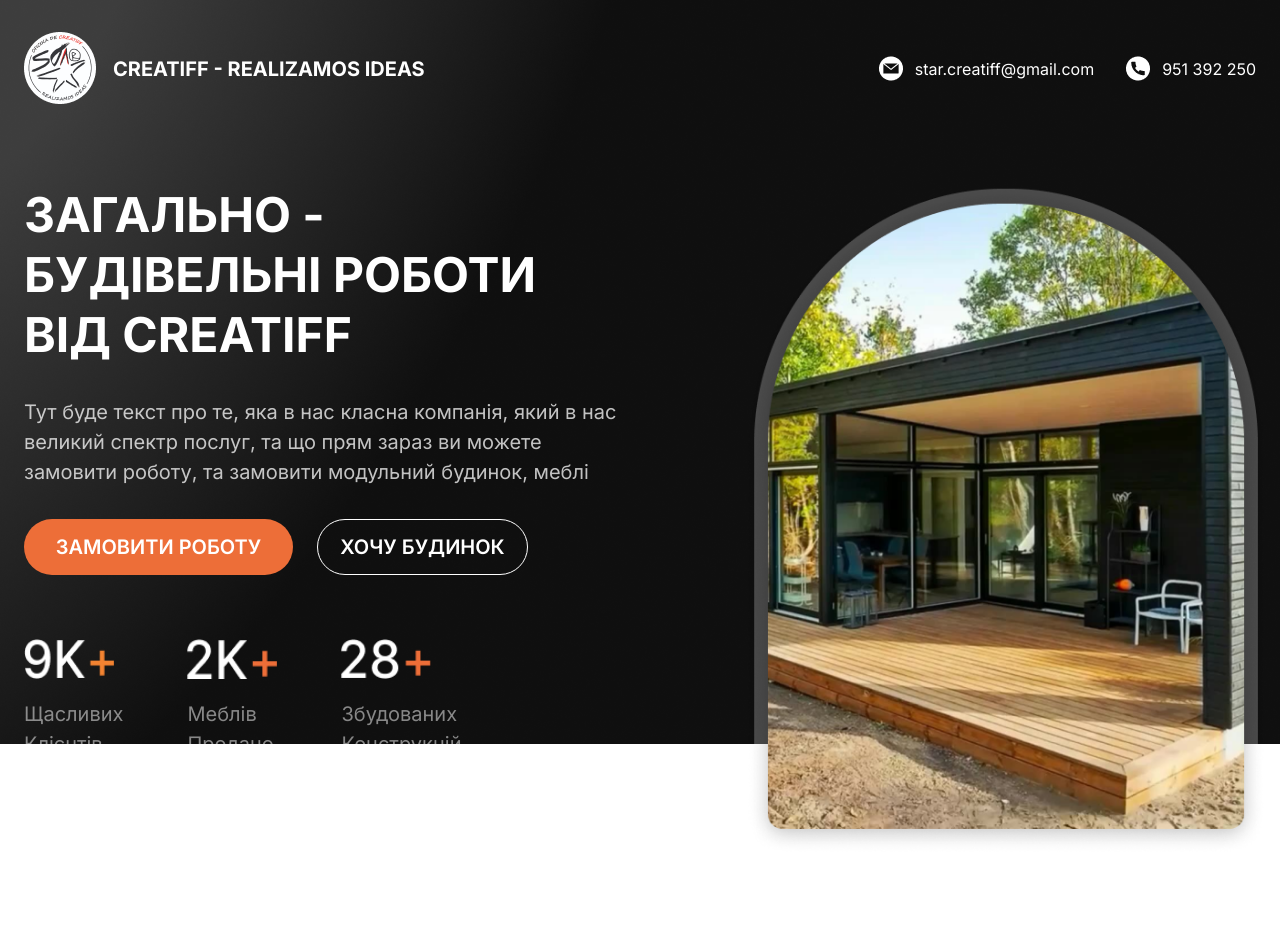
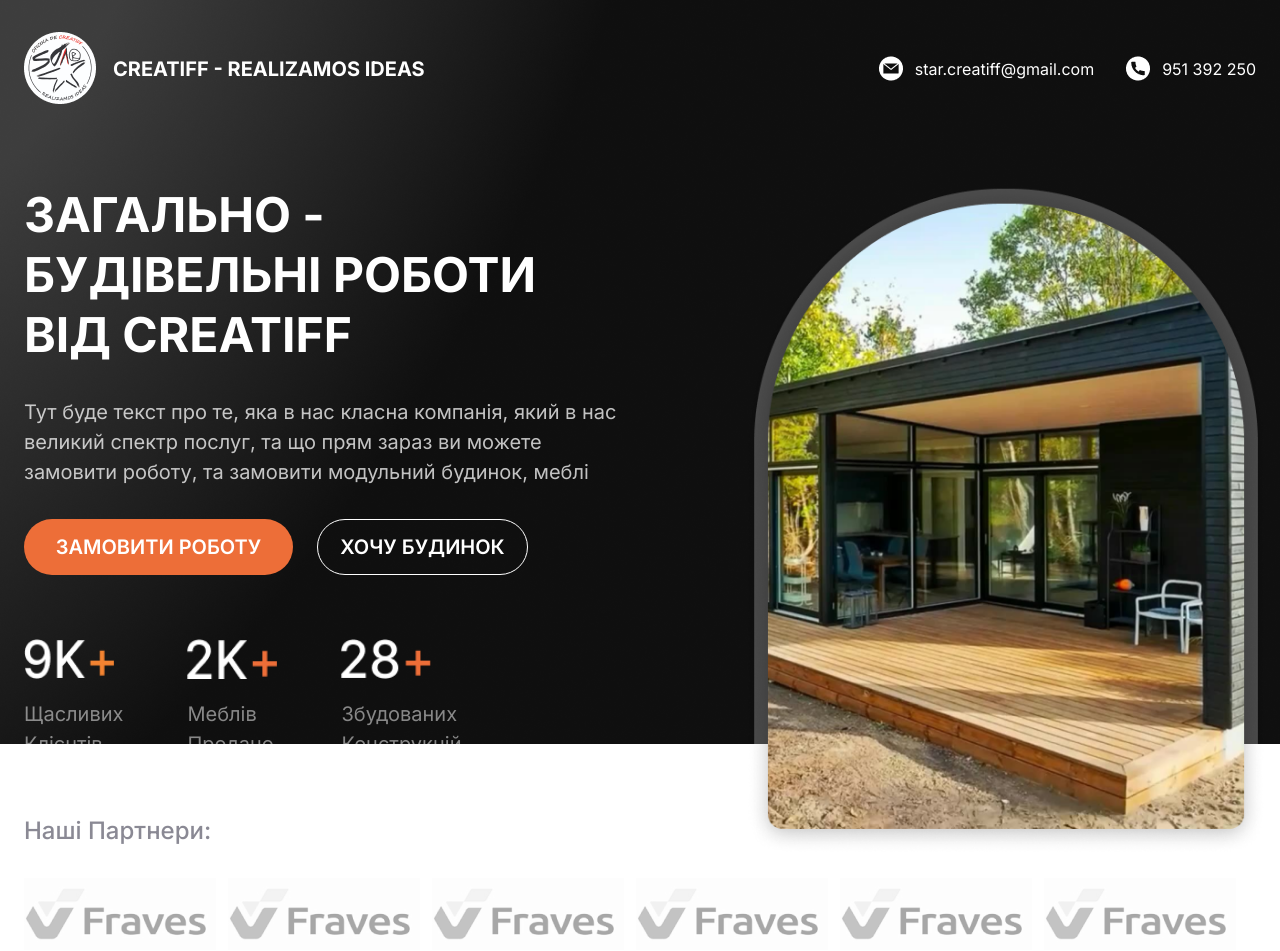
Before and after one commit to ShadePrima/creatiff-app, a React (Create React App) app: page / in a window 1280 px wide. Shown: the top 951 px of the page. Before the commit the page ends 859 px from the top, so only its background shows below. Built offline with nearby package versions, Linux system fonts and the light colour scheme.

Commit message:
partners section

```diff
--- a/src/App.js
+++ b/src/App.js
@@ -1,10 +1,12 @@
 import Header from './components/Header';
+import Partners from './components/Partners';
 import './styles/main.scss';
 
 function App() {
   return (
     <div>
       <Header />
+      <Partners />
     </div>
   );
 }
--- /dev/null
+++ b/src/components/Partners/Partners.module.scss
@@ -0,0 +1,21 @@
+.root {
+  margin-top: 72px;
+
+  .container {
+    display: flex;
+  }
+
+  p {
+    font-weight: 500;
+    font-size: 24px;
+    line-height: 125%;
+    text-transform: capitalize;
+    color: rgba(21, 19, 42, 0.5);
+  }
+
+  img {
+    margin-top: 32px;
+    opacity: 0.4;
+    margin-right: 12px;
+  }
+}
--- /dev/null
+++ b/src/components/Partners/index.jsx
@@ -0,0 +1,31 @@
+import React from 'react';
+import styles from './Partners.module.scss';
+import partnerIcon from '../../assets/Partners/partner.png';
+
+const partners = [
+  { id: 1, icone: partnerIcon },
+  { id: 2, icone: partnerIcon },
+  { id: 3, icone: partnerIcon },
+  { id: 4, icone: partnerIcon },
+  { id: 5, icone: partnerIcon },
+  { id: 6, icone: partnerIcon },
+];
+
+const Partners = () => {
+  return (
+    <div className={styles.root}>
+      <div className={`${'wrapper'} ${styles.container}`}>
+        <div>
+          <p>Наші Партнери:</p>
+          {partners.map((partner) => (
+            <>
+              <img src={partner.icone} alt={partner.name} />
+            </>
+          ))}
+        </div>
+      </div>
+    </div>
+  );
+};
+
+export default Partners;
--- a/src/styles/main.scss
+++ b/src/styles/main.scss
@@ -1,6 +1,11 @@
 @import './variables';
 @import './libs/normalize';
 
-body {
+* {
   font-family: 'Inter', sans-serif;
 }
+
+.wrapper {
+  margin: 0 auto;
+  max-width: 1232px;
+}
```
Also changed, not shown: src/assets/Partners/partner.png (added).
